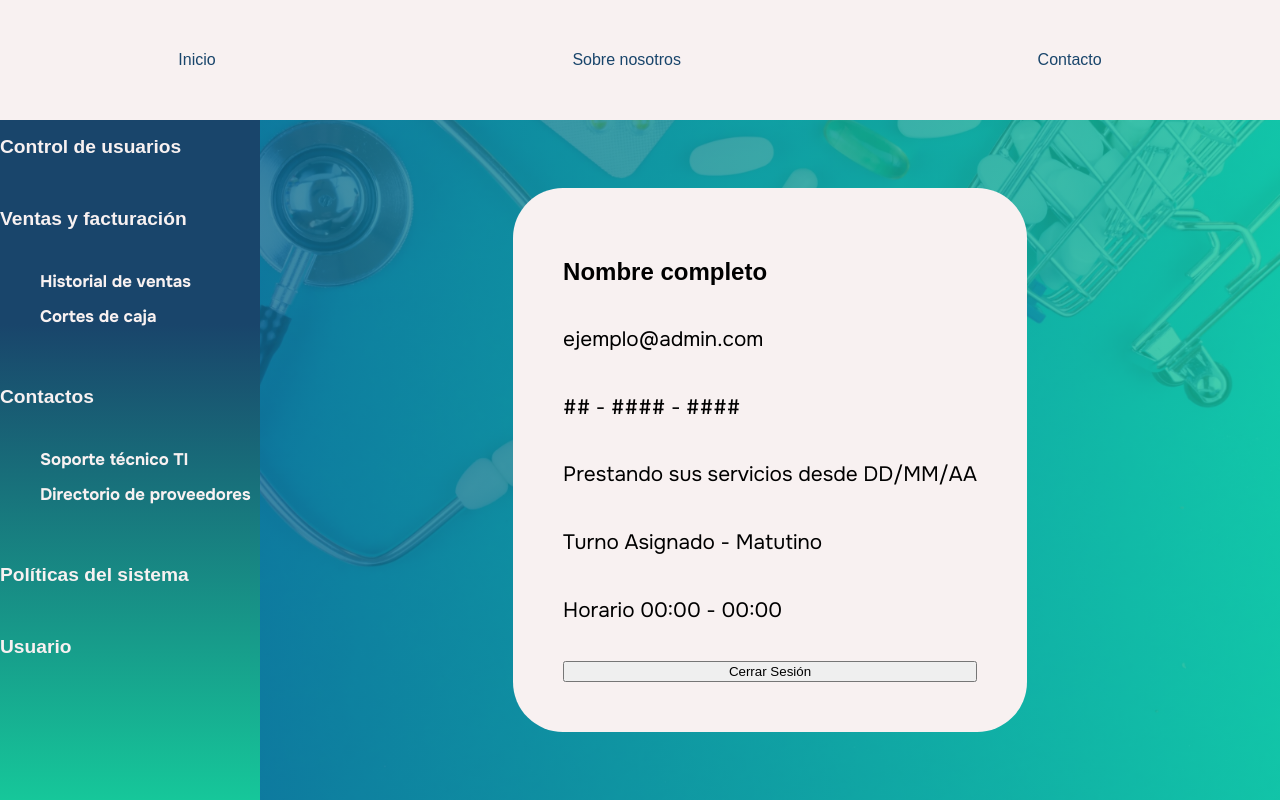
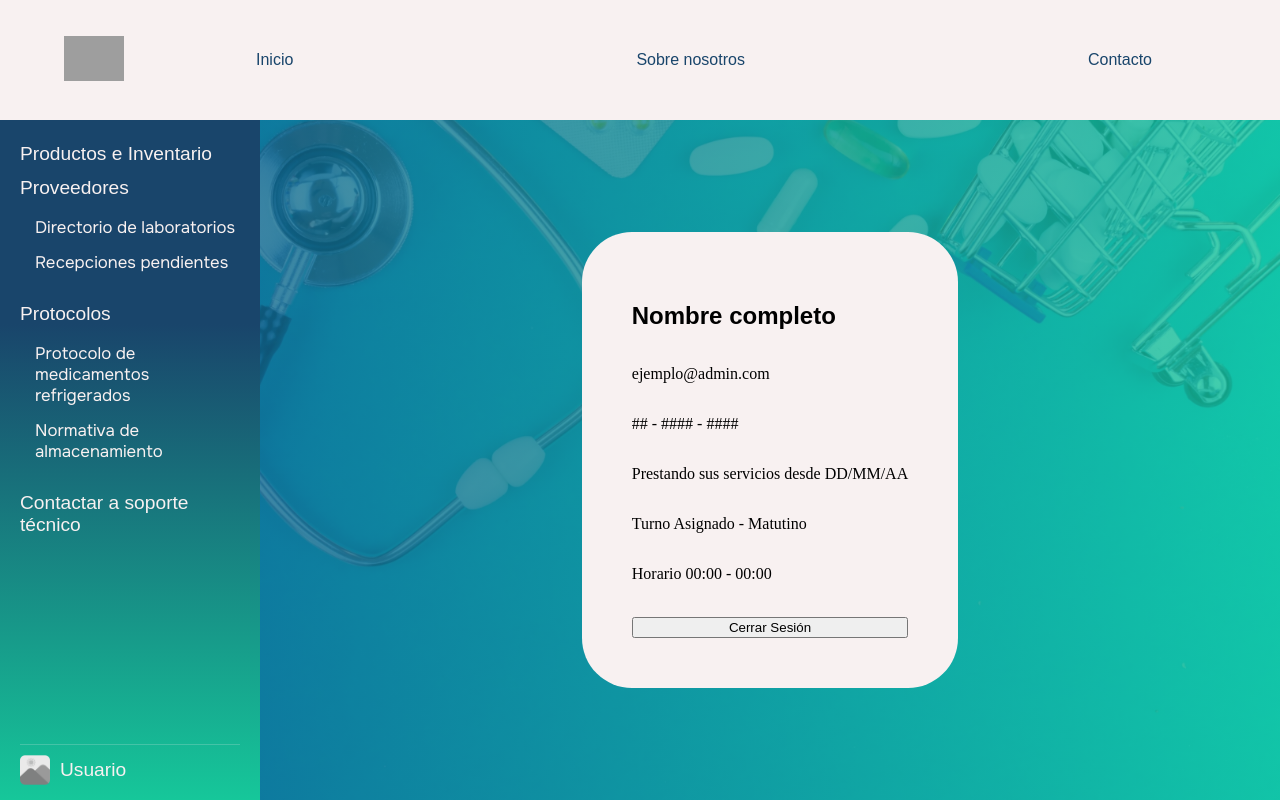
Before and after one commit to 2125100235/sistemasParaElControlDeUnaFarmacia-Actualizado, a PHP site: page /html/Perfil_de_Usuario.html in a window 1280 px wide. Run offline with PHP 8.4, Linux system fonts and the light colour scheme; some web fonts are replaced; grey boxes are pictures that could not be loaded.

Commit message:
Mejoras respecto al encabezado y el menú lateral

```diff
--- a/css/style.css
+++ b/css/style.css
@@ -25,9 +25,22 @@ header {
     background-color: var(--color-quinario);
     height: 15vh;
     display: flex;
-    justify-content: space-around;
     align-items: center;
+    box-sizing: border-box;
 }
+
+header .logo {
+    justify-content: left;
+    padding: 0 5%;
+    width: 10%;
+}
+
+.nav-links {
+    display: flex;
+    width: 70%;
+    justify-content: space-between;
+}
+
 
 h1 {
     font-family: Asimovian, sans-serif;
@@ -88,22 +101,56 @@ main {
     background: linear-gradient(var(--color-primario) 30%, var(--color-terciario));
     color: var(--color-quinario);
     position: fixed;
-    display: flex;
     top: 15vh;
     left: 0;
+    width: 260px;
+    height: calc(100vh - 15vh);
+    box-sizing: border-box;
+    padding: 15px 20px;
+    display: flex;
     flex-direction: column;
-    width: 260px;
-    box-sizing: border-box;
-    /* Calcula el alto total de la pantalla menos el header */
-    height: calc(100vh - 15vh);
+    /* Permite desplazar solo el menú si la pantalla es muy pequeña */
+    overflow-y: auto;
 }
 
+/* Reducción de márgenes para que todo quepa en la pantalla */
 .menu h1 {
     font-size: 1.2rem;
+    margin: 8px 0 4px 0;
 }
 
 .menu ul {
     font-size: 0.7rem;
+    padding-left: 15px;
+    font-weight: lighter;
+    margin: 0 0 8px 0;
+}
+
+.menu a {
+    color: var(--color-quinario);
+    text-decoration: none;
+    font-family: Onest, sans-serif;
+    display: block;
+}
+
+.menu h1,
+.menu h2,
+.menu a {
+    font-weight: normal;
+}
+
+.usuario {
+    display: flex;
+    align-items: center;
+    gap: 10px;
+    margin-top: auto;
+    /* Alinea la sección de usuario en la parte inferior */
+    padding-top: 10px;
+    border-top: 1px solid rgba(248, 241, 241, 0.2);
+}
+
+.usuario h1 {
+    margin: 0;
 }
 
 .contenido {
@@ -119,6 +166,7 @@ main {
     padding: 20px;
 }
 
+/* Se aplica a todos los elementos que tengan recuadro */
 .recuadro {
     display: flex;
     flex-direction: column;
@@ -128,7 +176,7 @@ main {
     padding: 50px;
 }
 
-.recuadro p {
+.infoSobreNosotros p {
     font-family: Onest, sans-serif;
     font-size: 1.3rem;
 }
--- a/html/Perfil_de_Usuario.html
+++ b/html/Perfil_de_Usuario.html
@@ -7,35 +7,41 @@
     <link rel="stylesheet" href="../css/style.css">
 </head>
 <body>
-    <header>
-        <a href="index.html"> Inicio</a>
+<header>
+    <a href="index.html" class="logo">
+        <img src="../assets/logo.svg" alt="FarmaVive Logo" width="60">
+    </a>
+
+    <nav class="nav-links">
+        <a href="index.html">Inicio</a>
         <a href="Sobre_Nosotros.html">Sobre nosotros</a>
-       <a href="Contacto.html">Contacto</a>
-    </header>
+        <a href="Contacto.html">Contacto</a>
+    </nav>
+</header>
+
     <main>
-        <aside class="menu">
-        <h1>Control de usuarios</h1>
-        <br>
-        <h1>Ventas y facturación</h1>
+    <aside class="menu">
+        <a href="#"><h1>Productos e Inventario</h1></a>
+
+        <a href="#"><h1>Proveedores</h1></a>
         <ul>
-            <li><h2>Historial de ventas</h2></li>
-            <li><h2>Cortes de caja</h2></li>
+            <li><a href="#"><h2>Directorio de laboratorios</h2></a></li>
+            <li><a href="#"><h2>Recepciones pendientes</h2></a></li>
         </ul>
-        <br>
-        <h1>Contactos</h1>
+
+        <a href="#"><h1>Protocolos</h1></a>
         <ul>
-            <li><h2>Soporte técnico TI</h2></li>
-            <li><h2>Directorio de proveedores</h2></li>
+            <li><a href="#"><h2>Protocolo de medicamentos refrigerados</h2></a></li>
+            <li><a href="#"><h2>Normativa de almacenamiento</h2></a></li>
         </ul>
-        <br>
-        <h1>Políticas del sistema</h1>
-        <br>
+
+        <a href="#"><h1>Contactar a soporte técnico</h1></a>
+
         <div class="usuario">
-            <img src="" alt="">
-            <h1>Usuario</h1>
+            <img src="../assets/placeholderFotoUsuario.png" alt="Usuario" width="30">
+            <a href="Perfil_de_Usuario.html"><h1>Usuario</h1></a>
         </div>
-     </aside>
-
+    </aside>
         <section class="contenido">
             <div class="recuadro">
                 <h1><b>Nombre completo</b></h1>
```
Also changed, not shown: css/Control_De_Acceso.css (+13 -1 lines), html/Contacto.html (+10 -4 lines), html/Control_De_Acceso.html (+10 -4 lines), html/Perfil_Administrador.html (+21 -15 lines), html/Sobre_Nosotros.html (+26 -20 lines), html/Venta.html (+19 -11 lines), html/index.html (+10 -4 lines), assets/logo.svg (added), assets/placeholderFotoUsuario.png (added).
